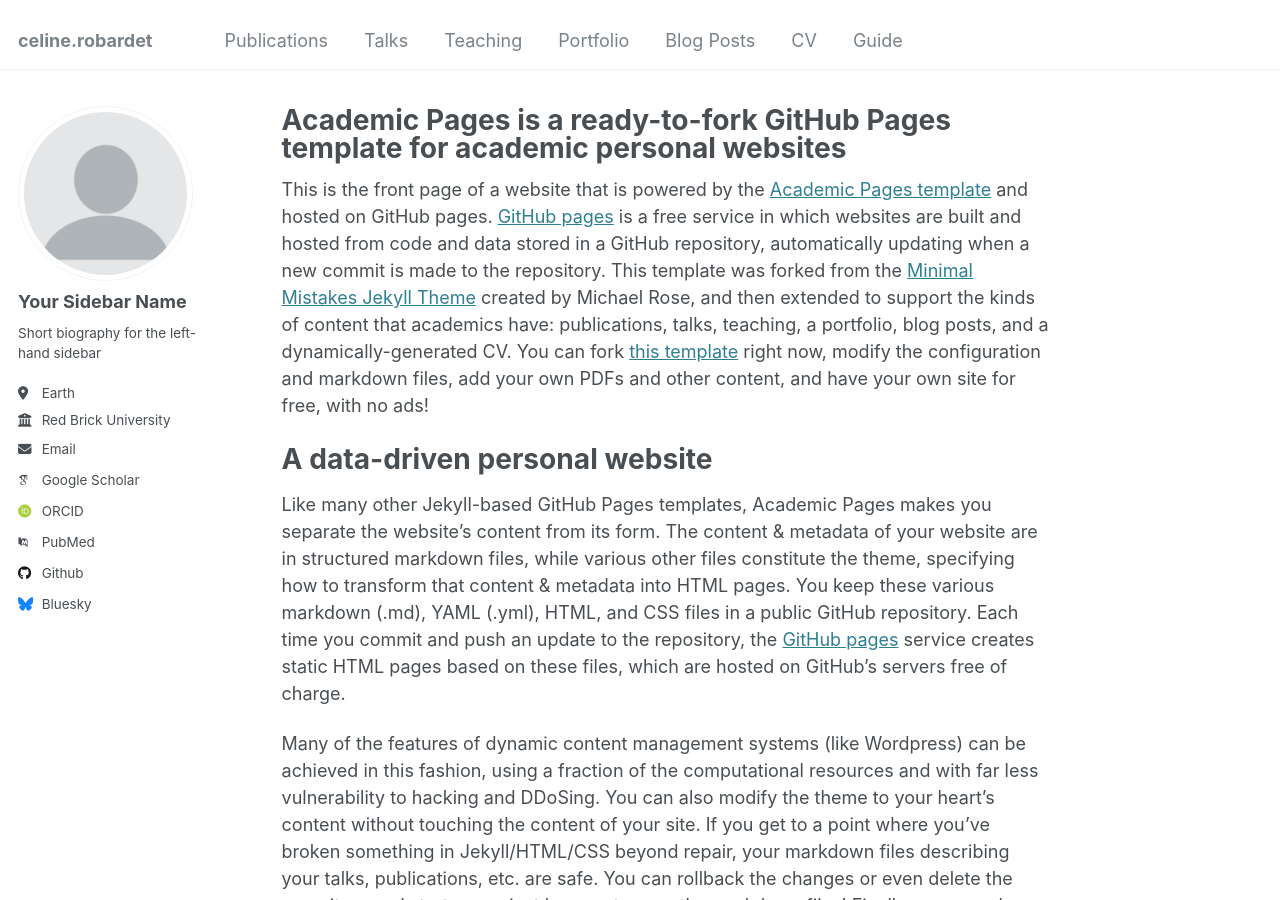
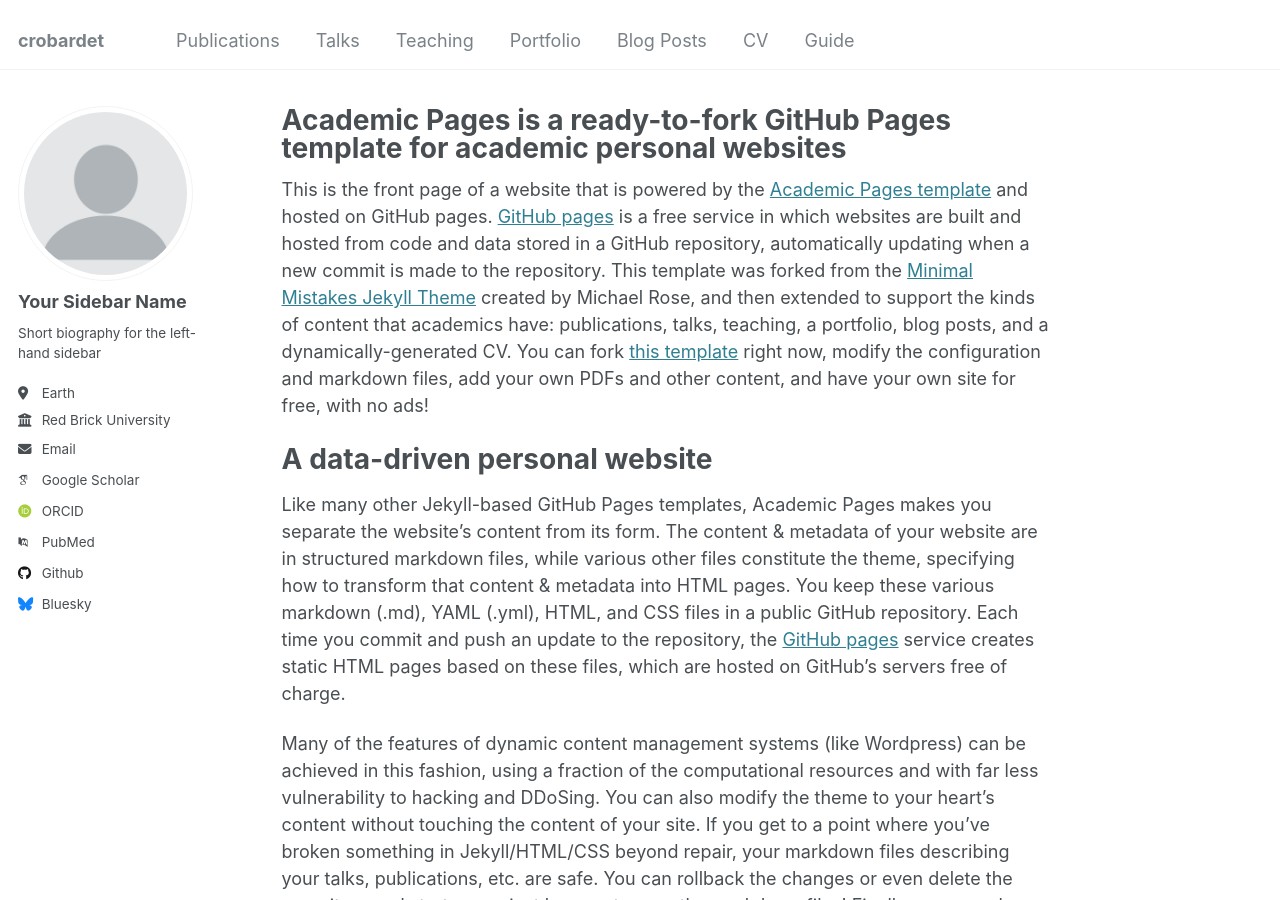
Before and after one commit to crobardet/crobardet.github.io, a Jekyll site: the page built from _pages/about.md, in a window 1280 px wide and 900 px high. Built offline with Jekyll 4.4.1, drawn with Linux system fonts in a browser that asks for light colours; some web fonts are replaced.

Commit message:
Update _config.yml

```diff
--- a/_config.yml
+++ b/_config.yml
@@ -8,11 +8,11 @@
 
 # Basic Site Settings
 locale                   : "en-US"
-title                    : "celine.robardet"
+title                    : "crobardet"
 title_separator          : "-"
 name                     : &name "Your Name"
 description              : &description "personal description"
-url                      : https://celine.robardet.github.io # the base hostname & protocol for your site e.g. "https://[your GitHub username].github.io"
+url                      : https://crobardet.github.io # the base hostname & protocol for your site e.g. "https://[your GitHub username].github.io"
 baseurl                  : "" # the subpath of your site, e.g. "/blog"
 repository               : "academicpages/academicpages.github.io"
 
```
